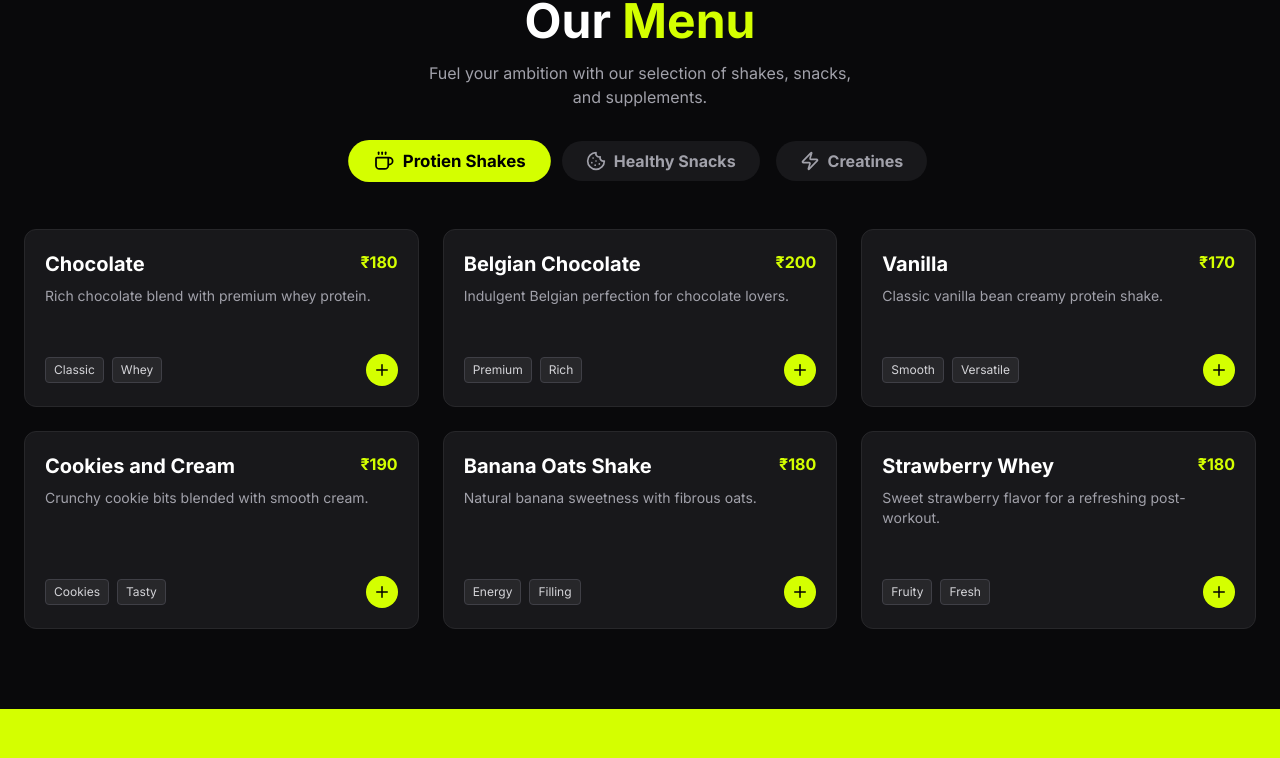
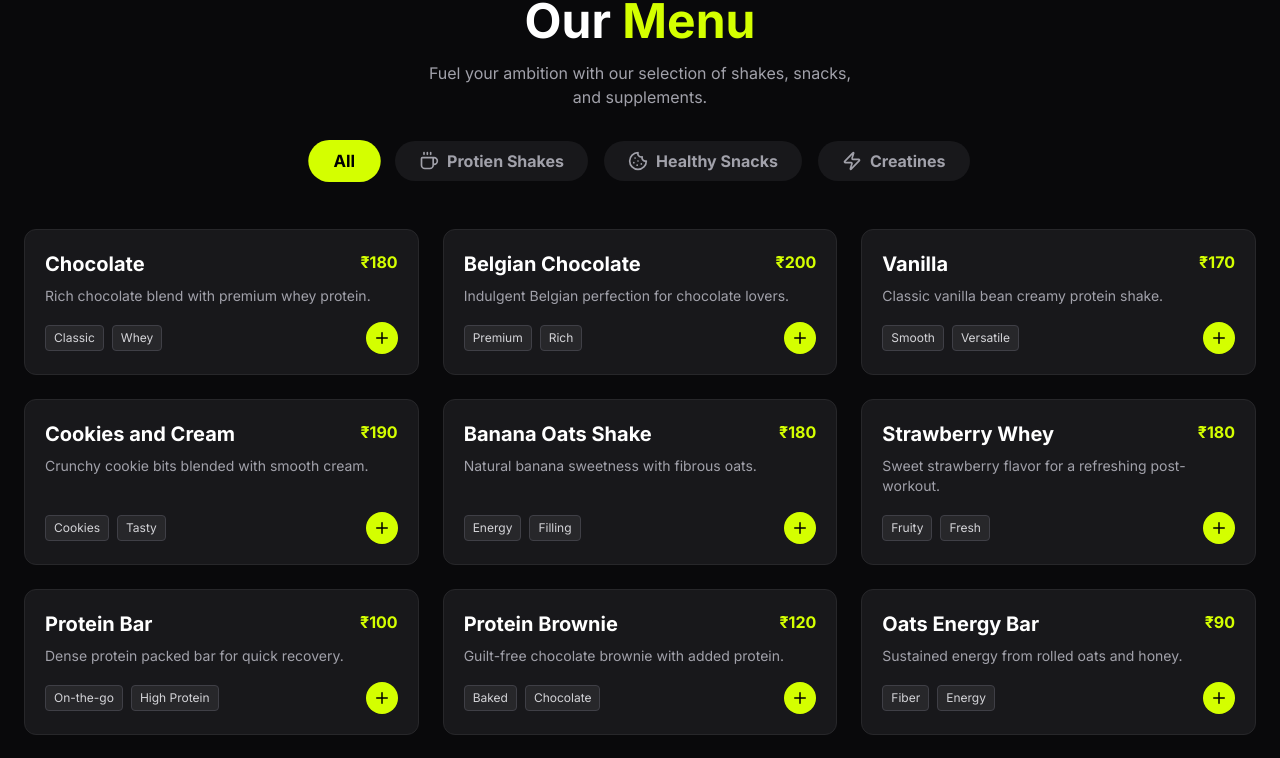
Before and after one commit to Sinaaan15/ProtenzaX, a React (Vite) app: page / in a window 1280 px wide. Shown: the part 1397-2155 px from the top of the page. Built offline with nearby package versions, Linux system fonts and the light colour scheme.

Commit message:
Update branding to ProtenzaX and fix Menu view

```diff
--- a/index.html
+++ b/index.html
@@ -4,7 +4,7 @@
     <meta charset="UTF-8" />
     <link rel="icon" type="image/svg+xml" href="/vite.svg" />
     <meta name="viewport" content="width=device-width, initial-scale=1.0" />
-    <title>protenzax_redesign</title>
+    <title>ProtenzaX</title>
   </head>
   <body>
     <div id="root"></div>
--- a/src/components/Footer.jsx
+++ b/src/components/Footer.jsx
@@ -8,7 +8,7 @@ const Footer = () => {
                 <div className="grid grid-cols-1 md:grid-cols-4 gap-12 mb-12">
                     <div className="col-span-1 md:col-span-2">
                         <a href="#" className="text-2xl font-bold tracking-tighter block mb-6">
-                            PROTENZA<span className="text-primary">X</span>
+                            Protenza<span className="text-primary">X</span>
                         </a>
                         <p className="text-zinc-400 max-w-sm mb-6">
                             Built by Dedication. Fueled by Protein. We are committed to providing the best nutrition for your fitness journey.
--- a/src/components/Menu.jsx
+++ b/src/components/Menu.jsx
@@ -81,7 +81,13 @@ const MenuCard = ({ item, index }) => {
 };
 
 const Menu = () => {
-    const [activeCategory, setActiveCategory] = useState(menuCategories[0].id);
+    const [activeCategory, setActiveCategory] = useState('all');
+
+    const allItems = menuCategories.flatMap(cat => cat.items);
+
+    const displayItems = activeCategory === 'all'
+        ? allItems
+        : menuCategories.find(c => c.id === activeCategory)?.items || [];
 
     return (
         <section id="menu" className="py-20 bg-zinc-950">
@@ -96,13 +102,22 @@ const Menu = () => {
 
                     {/* Category Tabs */}
                     <div className="flex flex-wrap justify-center gap-4 mb-8">
+                        <button
+                            onClick={() => setActiveCategory('all')}
+                            className={`flex items-center gap-2 px-6 py-2 rounded-full font-bold transition-all duration-300 ${activeCategory === 'all'
+                                ? 'bg-primary text-black scale-105'
+                                : 'bg-zinc-900 text-zinc-400 hover:bg-zinc-800'
+                                }`}
+                        >
+                            All
+                        </button>
                         {menuCategories.map((cat) => (
                             <button
                                 key={cat.id}
                                 onClick={() => setActiveCategory(cat.id)}
                                 className={`flex items-center gap-2 px-6 py-2 rounded-full font-bold transition-all duration-300 ${activeCategory === cat.id
-                                        ? 'bg-primary text-black scale-105'
-                                        : 'bg-zinc-900 text-zinc-400 hover:bg-zinc-800'
+                                    ? 'bg-primary text-black scale-105'
+                                    : 'bg-zinc-900 text-zinc-400 hover:bg-zinc-800'
                                     }`}
                             >
                                 {cat.icon}
@@ -114,14 +129,14 @@ const Menu = () => {
 
                 <div className="grid grid-cols-1 sm:grid-cols-2 lg:grid-cols-3 gap-6 min-h-[400px]">
                     <AnimatePresence mode="popLayout">
-                        {menuCategories.find(c => c.id === activeCategory).items.map((item, index) => (
+                        {displayItems.map((item, index) => (
                             <MenuCard key={`${activeCategory}-${item.name}`} item={item} index={index} />
                         ))}
                     </AnimatePresence>
                 </div>
 
                 <div className="mt-12 text-center md:hidden">
-                    <Button variant="outline">View Full Menu</Button>
+                    <Button variant="outline" onClick={() => setActiveCategory('all')}>View Full Menu</Button>
                 </div>
             </div>
         </section>
--- a/src/components/Navbar.jsx
+++ b/src/components/Navbar.jsx
@@ -40,7 +40,7 @@ const Navbar = ({ isLoggedIn }) => {
         >
             <div className="container mx-auto px-6 flex items-center justify-between">
                 <Link to="/" className="text-2xl font-bold tracking-tighter">
-                    PROTENZA<span className="text-primary">X</span>
+                    Protenza<span className="text-primary">X</span>
                 </Link>
 
                 {/* Desktop Menu */}
```
